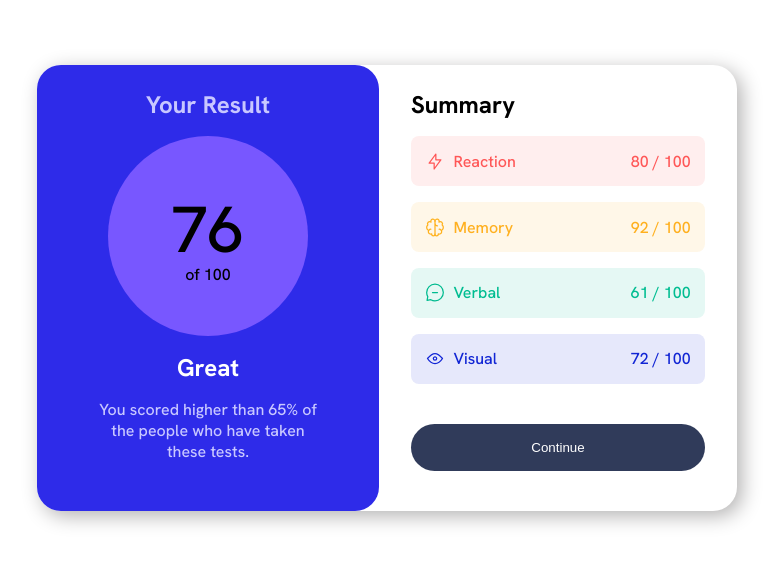
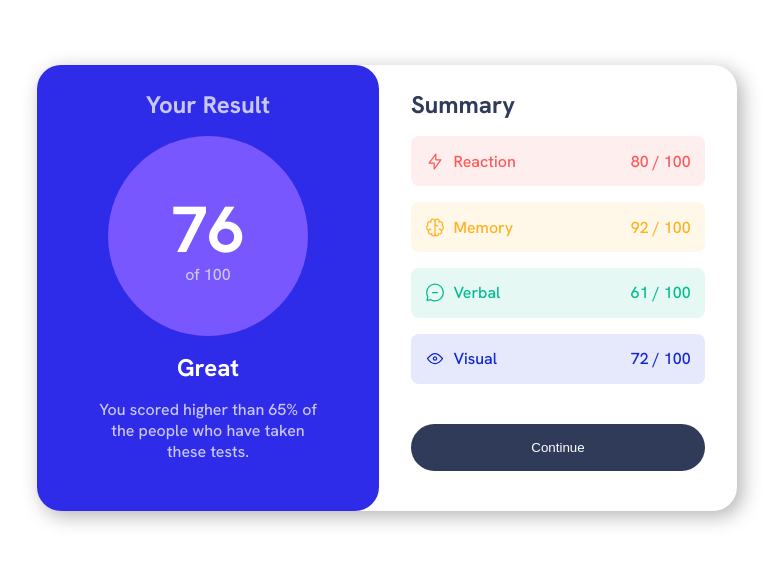
Before and after one commit to sauloteles/results-summary-component-main, a plain HTML site: page index.html in a window 1280 px wide. Shown: the part 112-676 px from the top of the page, without its empty margins (253-1036 px from the left). Drawn offline with Linux system fonts and the light colour scheme.

Commit message:
add cor texto

```diff
--- a/index.html
+++ b/index.html
@@ -16,8 +16,8 @@
       <h2 class="cor-5">Your Result</h2>
       <div>
         <div class="circle">
-          <p>76</p>
-          <span>of 100</span>
+          <p style="font-weight: 700; color: white;">76</p>
+          <span class="cor-5">of 100</span>
         </div>
       </div>
       <div class="result-info" >
@@ -26,7 +26,7 @@
       </div>
     </div>
     <div class="card-summary">
-      <h2>Summary</h2>
+      <h2 style="color: hsl(224, 30%, 27%);">Summary</h2>
       <div class="stats cor-1">
         <div class="img-name">
           <img src="./assets/images/icon-reaction.svg" alt="">
```
